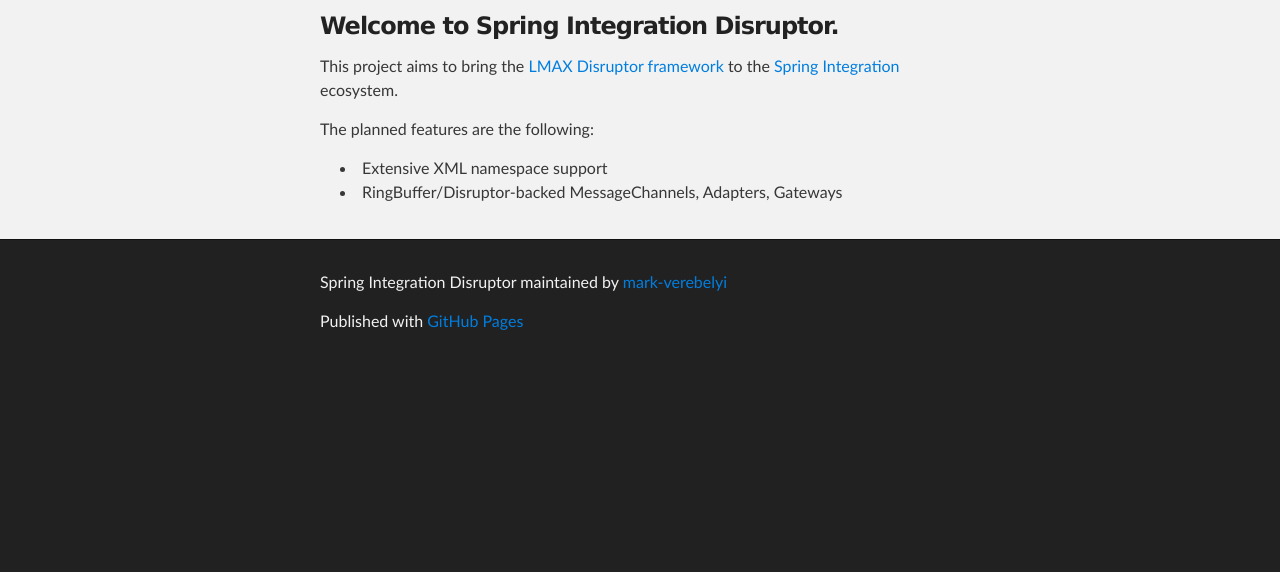
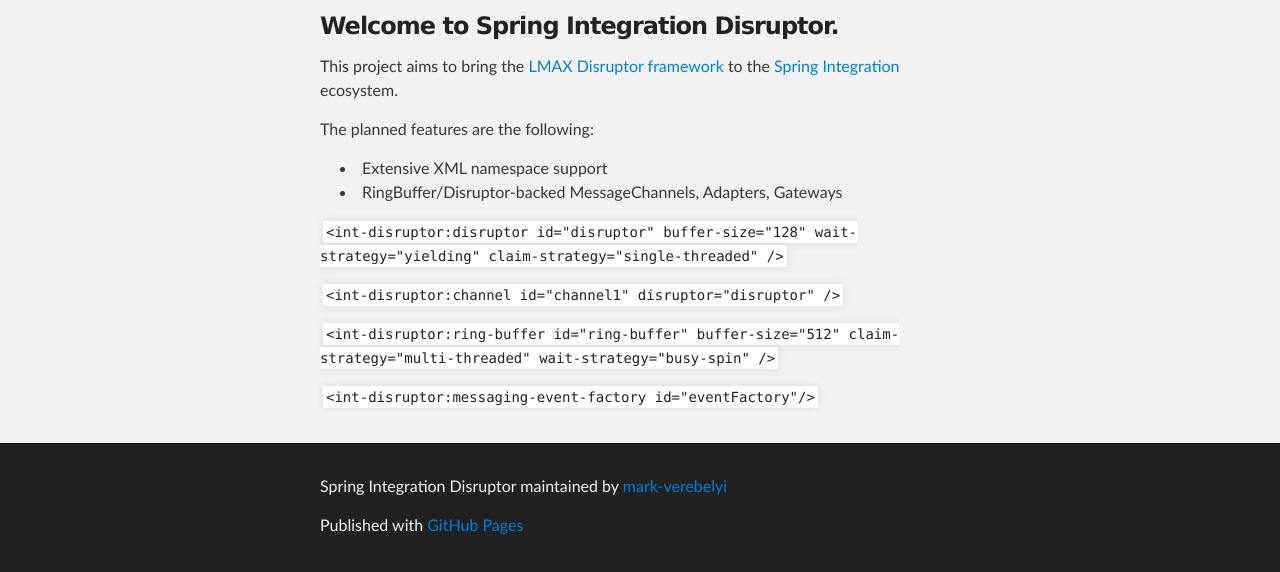
Before and after one commit to mark-verebelyi/spring-integration-disruptor, a plain HTML site: page index.html in a window 1280 px wide. Shown: the part 315-887 px from the top of the page. Before the commit the page ends 800 px from the top, so only its background shows below. Drawn offline with Linux system fonts and the light colour scheme.

Commit message:
Create gh-pages branch via GitHub

```diff
--- a/index.html
+++ b/index.html
@@ -40,7 +40,13 @@
 <ul>
 <li>Extensive XML namespace support</li>
 <li>RingBuffer/Disruptor-backed MessageChannels, Adapters, Gateways</li>
-</ul>
+</ul><p><code>&lt;int-disruptor:disruptor id="disruptor" buffer-size="128" wait-strategy="yielding" claim-strategy="single-threaded" /&gt;</code></p>
+
+<p><code>&lt;int-disruptor:channel id="channel1" disruptor="disruptor" /&gt;</code></p>
+
+<p><code>&lt;int-disruptor:ring-buffer id="ring-buffer" buffer-size="512" claim-strategy="multi-threaded" wait-strategy="busy-spin" /&gt;</code></p>
+
+<p><code>&lt;int-disruptor:messaging-event-factory id="eventFactory"/&gt;</code></p>
       </section>
     </div>
 
--- a/params.json
+++ b/params.json
@@ -1 +1 @@
-{"google":"","tagline":"Bringing the Disruptor to Spring Integration","body":"### Welcome to Spring Integration Disruptor.\r\nThis project aims to bring the [LMAX Disruptor framework](http://lmax-exchange.github.com/disruptor) to the [Spring Integration](http://www.springsource.org/spring-integration) ecosystem.\r\n\r\nThe planned features are the following:\r\n\r\n* Extensive XML namespace support\r\n* RingBuffer/Disruptor-backed MessageChannels, Adapters, Gateways","note":"Don't delete this file! It's used internally to help with page regeneration.","name":"Spring Integration Disruptor"}
+{"note":"Don't delete this file! It's used internally to help with page regeneration.","tagline":"Bringing the Disruptor to Spring Integration","name":"Spring Integration Disruptor","body":"### Welcome to Spring Integration Disruptor.\r\nThis project aims to bring the [LMAX Disruptor framework](http://lmax-exchange.github.com/disruptor) to the [Spring Integration](http://www.springsource.org/spring-integration) ecosystem.\r\n\r\nThe planned features are the following:\r\n\r\n* Extensive XML namespace support\r\n* RingBuffer/Disruptor-backed MessageChannels, Adapters, Gateways\r\n\r\n`<int-disruptor:disruptor id=\"disruptor\" buffer-size=\"128\" wait-strategy=\"yielding\" claim-strategy=\"single-threaded\" />`\r\n\r\n`<int-disruptor:channel id=\"channel1\" disruptor=\"disruptor\" />`\r\n\r\n`<int-disruptor:ring-buffer id=\"ring-buffer\" buffer-size=\"512\" claim-strategy=\"multi-threaded\" wait-strategy=\"busy-spin\" />`\r\n\r\n`<int-disruptor:messaging-event-factory id=\"eventFactory\"/>`","google":""}
```
